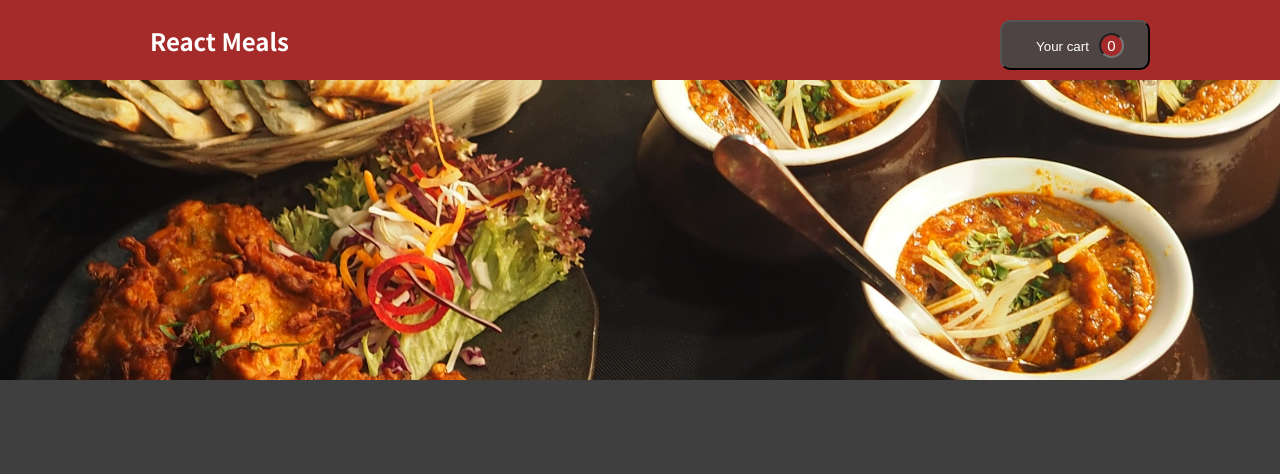
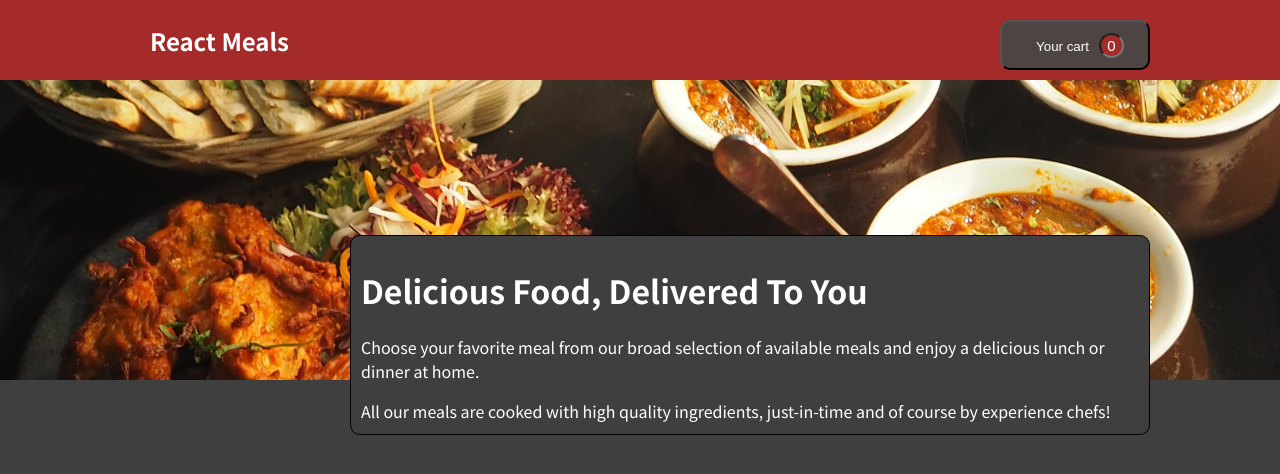
Before and after one commit to Mayank00480/RestaurantWeb, a React (Create React App) app: page / in a window 1280 px wide. Shown: the top 474 px of the page. Built offline with nearby package versions, Linux system fonts and the light colour scheme.

Commit message:
Added Summary

```diff
--- a/src/App.js
+++ b/src/App.js
@@ -1,9 +1,11 @@
 import Header from "./components/Header";
+import Summary from "./components/Summary";
 
 function App() {
   return (
     <div>
     <Header />
+    <Summary />
     </div>
   );
 }
--- /dev/null
+++ b/src/components/Summary.css
@@ -0,0 +1,14 @@
+.summary{
+    color : white;
+    background-color: #3f3f3f;
+    position: relative;
+    left : 350px;
+    bottom: 150px;
+    border-radius: 10px;
+    border : 1px solid black;
+    padding: 10px;
+    height: 200px;
+    overflow: hidden;
+    width : 800px;
+
+}
--- /dev/null
+++ b/src/components/Summary.js
@@ -0,0 +1,15 @@
+import React from 'react'
+import './Summary.css'
+const Summary = () => {
+  return (
+    <div className = "summary">
+      <h1>Delicious Food, Delivered To You</h1>
+
+      <p> Choose your favorite meal from our broad selection of available meals and enjoy a delicious lunch or dinner at home.</p>
+
+      <p>All our meals are cooked with high quality ingredients, just-in-time and of course by experience chefs!</p>
+    </div>
+  )
+}
+
+export default Summary
```
